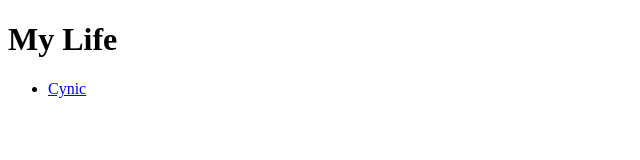
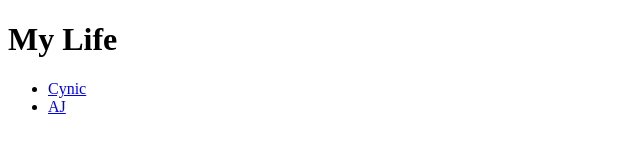
Before and after one commit to gaomason/masongao, a plain HTML site: page index.html in a window 1280 px wide. Shown: the full height of the page, 0-640 px from the left. Drawn offline with Linux system fonts and the light colour scheme.

Commit message:
Update index.html

```diff
--- a/index.html
+++ b/index.html
@@ -9,6 +9,7 @@
     <h1>My Life</h1>
     <ul>
         <li><a href="entries/Cynic.html">Cynic</a></li>
+            <li><a href="entries/AJ.html">AJ</a></li>
     </ul>
 </body>
 </html>
```
